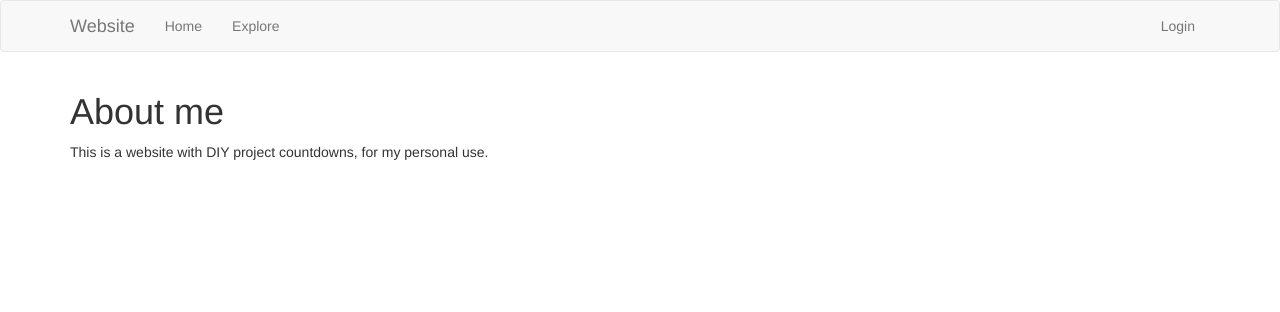
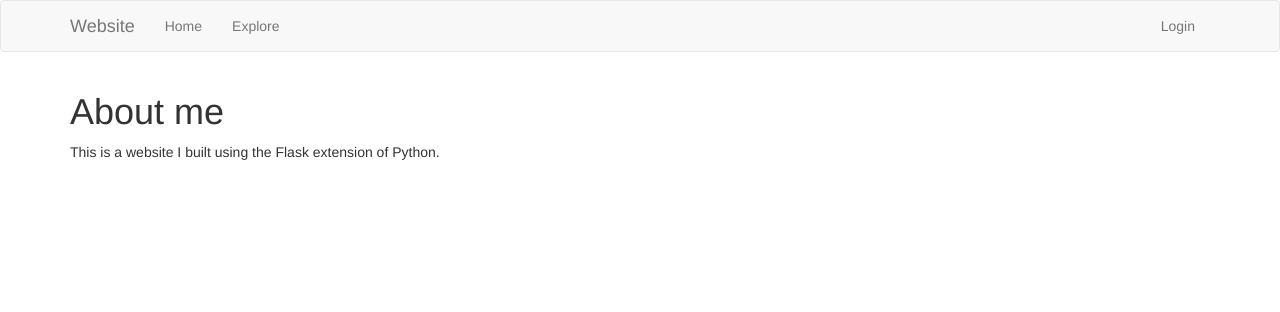
Before and after one commit to katkra/Website, a Flask app: page /about/ in a window 1280 px wide. Shown: the top 312 px of the page. Run offline with Flask 2, Linux system fonts and the light colour scheme; some libraries are stand-ins or nearby versions.

Commit message:
small beauty changes

```diff
--- a/app/main/templates/about.html
+++ b/app/main/templates/about.html
@@ -5,7 +5,7 @@
 {% block app_content %}
    <div class="about">
      <h1>About me</h1>
-     <p>This is a website with DIY project countdowns, for my personal use.</p>
+     <p>This is a website I built using the Flask extension of Python.</p>
    </div>
  {% endblock %}
  </body>
--- a/app/main/templates/home.html
+++ b/app/main/templates/home.html
@@ -4,8 +4,7 @@
 {% extends "base.html" %}
 {% block app_content %}
   <div class="home">
-    <h1>A Python product</h1>
-    <p>This website was built with Python via the Flask framework.</p>
+
   </div>
   {% for countdown in countdowns %}
   <div> <b>{{countdown.NameProject}}</b> needs to be done by {{countdown.DueDate}} and the time left is <b>{{countdown.Countdown}}</b></div>
```
